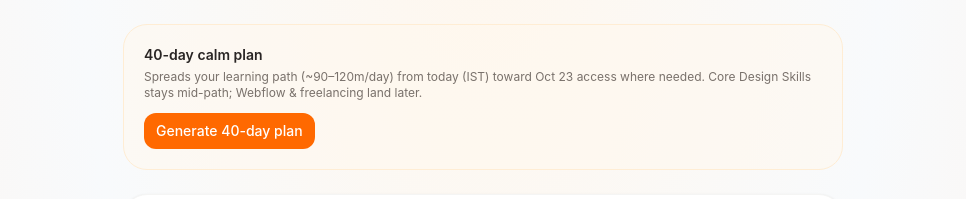
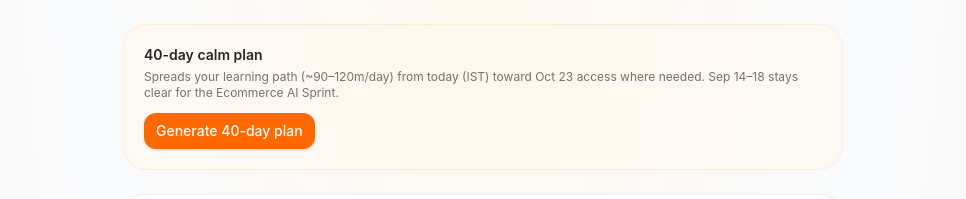
Before and after one commit to kalyankadali/flux-academy-tracker, a React (Vite) app: page / in a window 1280 px wide. Both pictures are taken after a click on the button "Today". Shown: the part 180-379 px from the top of the page, without its empty margins (157-1123 px from the left). Built offline with nearby package versions, Linux system fonts and the light colour scheme.

Commit message:
Ship path rewrite (TodayView ecommerce focus + PlanGenerateControl)

```diff
--- a/src/components/TodayView.tsx
+++ b/src/components/TodayView.tsx
@@ -1,11 +1,12 @@
 import { useMemo, useState } from 'react';
 import { COURSES } from '../data/courses';
 import type { AppPrefs, LessonKey, QueueBatch } from '../types';
-import { todayKey, todayKeyKolkata, addDaysISO, formatMinutes, isSunday, isoWeekKey } from '../utils/dates';
+import { todayKey, todayKeyKolkata, addDaysISO, formatMinutes, isSunday, isoWeekKey, isEcommerceFocusClearDay } from '../utils/dates';
 import { parseLessonKey, lessonNumberLabel } from '../utils/lessonKeys';
 import { peekCourseModules, loadCourseState } from '../utils/storage';
 import { collectNextLessonKeys } from '../utils/queue';
 import { DoThisNext } from './DoThisNext';
+import { PlanGenerateControl } from './PlanGenerateControl';
 import { isLessonComplete } from '../utils/progress';
 import { countDaysBehind } from '../utils/plan40';
 import { budgetStatus, minutesLoggedToday, todayScheduledMinutes } from '../utils/dailyBudget';
@@ -72,7 +73,7 @@ export function TodayView({
         label: lessonNumberLabel(mod, lesson),
         done: isLessonComplete(lesson),
         courseId: parsed.courseId,
-        moduleId: parsed.moduleId,
+        moduleId: parsed.lessonId,
         lessonId: parsed.lessonId,
       });
     }
@@ -149,7 +150,7 @@ export function TodayView({
 
   const shield = canUseStreakShield({
     streakDates,
-    budgetMetDates: prefs.dayDoneDates, // approximate: days marked done counted as budget-met
+    budgetMetDates: prefs.dayDoneDates,
     shieldUsedWeek: prefs.streakShieldUsedWeek,
     today,
   });
@@ -190,42 +191,31 @@ export function TodayView({
         </p>
       </header>
 
-      {/* 40-day plan CTA */}
       <div className="rounded-3xl border border-orange-100 bg-orange-50/50 p-5 dark:border-orange-900/40 dark:bg-orange-950/20">
         <div className="flex flex-wrap items-start justify-between gap-3">
           <div>
             <h2 className="text-sm font-semibold text-stone-800 dark:text-stone-100">40-day calm plan</h2>
             <p className="mt-1 text-xs text-stone-500 dark:text-stone-400">
               Spreads your learning path (~90–120m/day) from today (IST) toward Oct 23 access where needed.
-              Core Design Skills stays mid-path; Webflow & freelancing land later.
+              Sep 14–18 stays clear for the Ecommerce AI Sprint.
             </p>
-            {prefs.planGeneratedAt && (
-              <p className="mt-1 text-[11px] text-stone-400">
-                Last generated{' '}
-                {new Date(prefs.planGeneratedAt).toLocaleString(undefined, {
-                  dateStyle: 'medium',
-                  timeStyle: 'short',
-                })}
-              </p>
-            )}
           </div>
-          <button
-            type="button"
-            onClick={() => {
-              if (
-                Object.keys(schedule).length &&
-                !window.confirm('Replace your current schedule with a fresh 40-day plan?')
-              ) {
-                return;
-              }
-              onGeneratePlan();
-            }}
-            className="rounded-xl bg-orange-500 px-3 py-2 text-sm font-medium text-white"
-          >
-            Generate 40-day plan
-          </button>
+          <PlanGenerateControl
+            hasPlan={Boolean(prefs.planGeneratedAt) || Object.keys(schedule).length > 0}
+            planGeneratedAt={prefs.planGeneratedAt}
+            onGenerate={onGeneratePlan}
+          />
         </div>
       </div>
+
+      {isEcommerceFocusClearDay(todayIST) && (
+        <div className="rounded-3xl border border-sky-100 bg-sky-50/70 p-4 dark:border-sky-900/40 dark:bg-sky-950/30">
+          <p className="text-sm text-sky-900 dark:text-sky-200">
+            Ecommerce AI Sprint focus week (Sep 14–18) — your 40-day plan leaves today clear on purpose.
+            Join the live sprint when you’re ready; regular lessons resume after.
+          </p>
+        </div>
+      )}
 
       {daysBehind >= 2 && (
         <div className="rounded-3xl border border-amber-200 bg-amber-50/70 p-4 dark:border-amber-900/50 dark:bg-amber-950/30">
@@ -258,7 +248,6 @@ export function TodayView({
         </div>
       )}
 
-      {/* Soft daily budget */}
       <div className="rounded-3xl border border-stone-100 bg-white p-5 shadow-sm dark:border-stone-800 dark:bg-stone-900">
         <div className="flex items-center justify-between gap-2">
           <h2 className="text-sm font-semibold text-stone-700 dark:text-stone-200">Today’s soft budget</h2>
@@ -393,7 +382,6 @@ export function TodayView({
         </div>
       )}
 
-      {/* Close today ritual */}
       <div className="rounded-3xl border border-stone-100 bg-white p-5 shadow-sm dark:border-stone-800 dark:bg-stone-900">
         <h2 className="text-sm font-semibold text-stone-700 dark:text-stone-200">Close today</h2>
         {dayDone ? (
```
